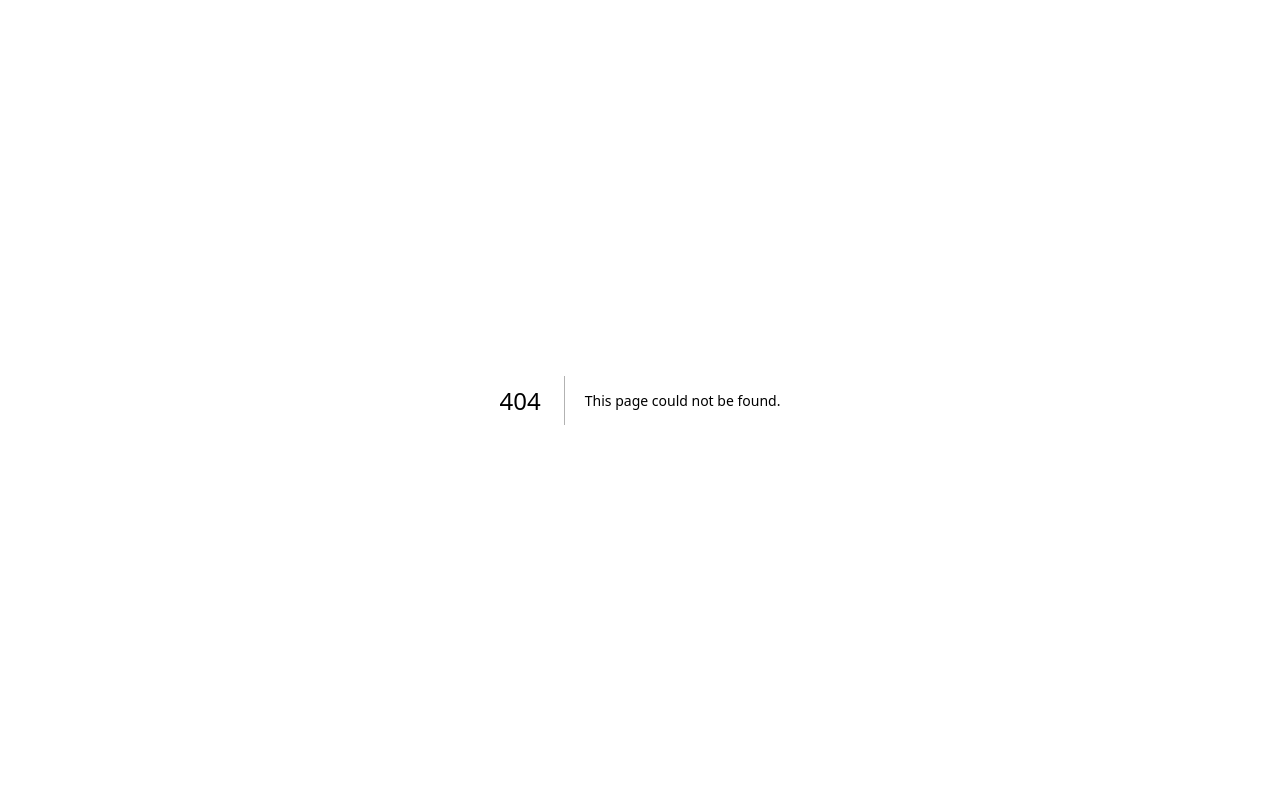
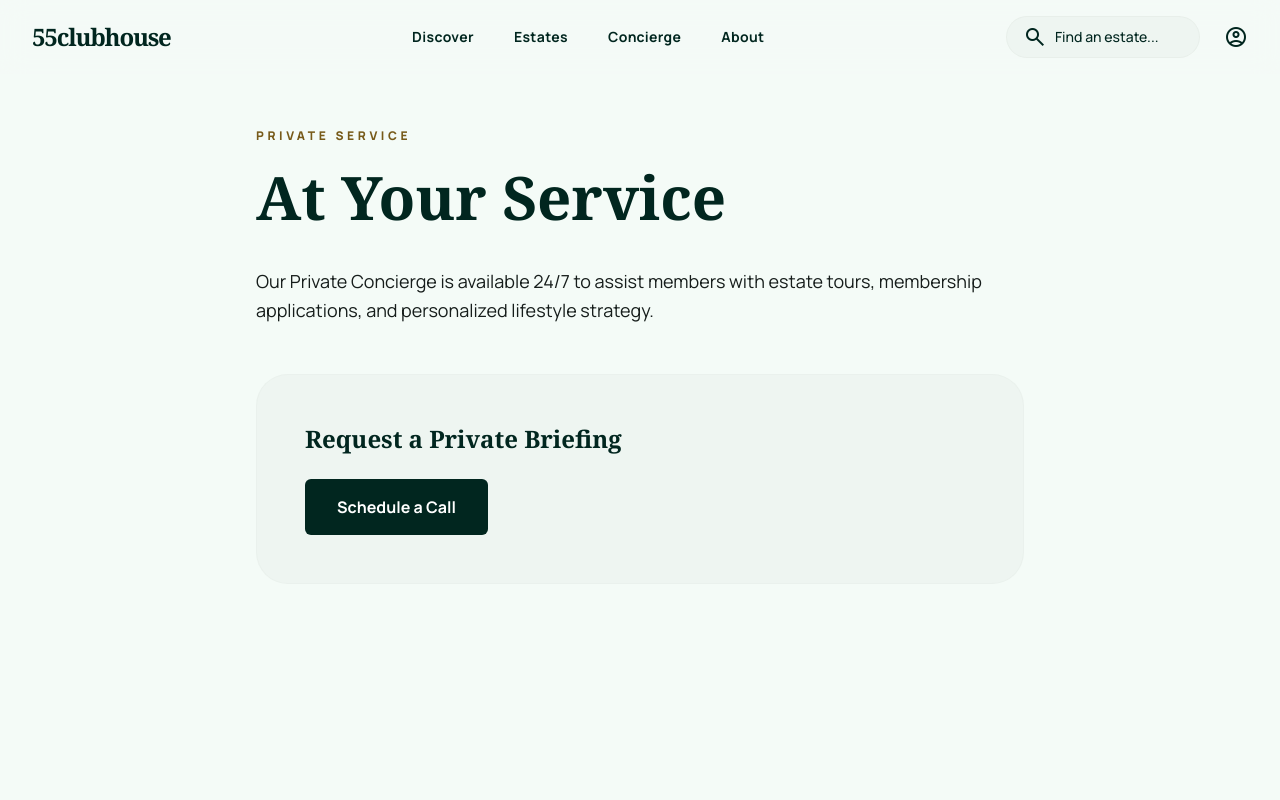
Before and after one commit to michaelitindi/55clubhouse, a Next.js app: page /concierge in a window 1280 px wide. Before the commit this address had no page. Shown: the top 800 px of the page. Built offline with nearby package versions, Linux system fonts and the light colour scheme.

Commit message:
Fixing broken links, pictures

```diff
--- a/next.config.ts
+++ b/next.config.ts
@@ -6,6 +6,10 @@ const nextConfig: NextConfig = {
       {
         protocol: 'https',
         hostname: 'images.unsplash.com',
+      },
+      {
+        protocol: 'https',
+        hostname: 'lh3.googleusercontent.com',
       },
     ],
   },
--- /dev/null
+++ b/src/app/about/page.tsx
@@ -0,0 +1,23 @@
+import Navbar from "@/components/layout/Navbar";
+import Footer from "@/components/layout/Footer";
+
+export default function AboutPage() {
+  return (
+    <>
+      <Navbar />
+      <main className="pt-32 pb-24 px-6 md:px-12 max-w-7xl mx-auto min-h-screen">
+        <div className="max-w-3xl">
+          <span className="manrope text-xs uppercase font-extrabold text-secondary tracking-[0.3em] mb-4 block">Our Heritage</span>
+          <h1 className="noto-serif text-5xl md:text-6xl font-bold text-primary mb-8 leading-tight">Preserving the Spirit of the Game</h1>
+          <p className="manrope text-lg text-on-surface-variant leading-relaxed mb-8">
+            55clubhouse was founded on a simple principle: that your home should be as distinguished as the fairways you walk. We are a collection of curators, architects, and golf enthusiasts dedicated to matching the world's elite with their perfect green.
+          </p>
+          <div className="aspect-video rounded-2xl overflow-hidden bg-surface-container-low mb-12">
+            <img src="https://images.unsplash.com/photo-1592919016381-f07ecd53633a?q=80&w=2070&auto=format&fit=crop" alt="Heritage Golf" className="w-full h-full object-cover" />
+          </div>
+        </div>
+      </main>
+      <Footer />
+    </>
+  );
+}
--- /dev/null
+++ b/src/app/concierge/page.tsx
@@ -0,0 +1,26 @@
+import Navbar from "@/components/layout/Navbar";
+import Footer from "@/components/layout/Footer";
+
+export default function ConciergePage() {
+  return (
+    <>
+      <Navbar />
+      <main className="pt-32 pb-24 px-6 md:px-12 max-w-7xl mx-auto min-h-screen">
+        <div className="max-w-3xl">
+          <span className="manrope text-xs uppercase font-extrabold text-secondary tracking-[0.3em] mb-4 block">Private Service</span>
+          <h1 className="noto-serif text-5xl md:text-6xl font-bold text-primary mb-8 leading-tight">At Your Service</h1>
+          <p className="manrope text-lg text-on-surface-variant leading-relaxed mb-12">
+            Our Private Concierge is available 24/7 to assist members with estate tours, membership applications, and personalized lifestyle strategy.
+          </p>
+          <div className="bg-surface-container-low p-12 rounded-[2rem] border border-outline-variant/10">
+            <h3 className="noto-serif text-2xl font-bold text-primary mb-6">Request a Private Briefing</h3>
+            <div className="space-y-4">
+              <button className="bg-primary text-white px-8 py-4 rounded-md font-bold manrope hover:opacity-90 transition-opacity">Schedule a Call</button>
+            </div>
+          </div>
+        </div>
+      </main>
+      <Footer />
+    </>
+  );
+}
--- a/src/app/page.tsx
+++ b/src/app/page.tsx
@@ -105,9 +105,9 @@ export default function Home() {
               <span className="manrope text-xs uppercase font-extrabold text-secondary tracking-[0.3em] mb-4 block">The Collection</span>
               <h2 className="noto-serif text-4xl md:text-5xl font-bold text-primary leading-tight">Featured Golf Communities</h2>
             </div>
-            <button className="text-primary font-bold manrope border-b-2 border-primary pb-1 hover:text-secondary hover:border-secondary transition-colors">
+            <Link href="/discover" className="text-primary font-bold manrope border-b-2 border-primary pb-1 hover:text-secondary hover:border-secondary transition-colors">
               View All Estates
-            </button>
+            </Link>
           </div>
           <div className="grid grid-cols-1 md:grid-cols-12 gap-8">
             {/* Large Featured Card */}
@@ -236,19 +236,19 @@ export default function Home() {
 
       {/* Mobile Bottom Navigation */}
       <nav className="fixed bottom-0 left-0 w-full z-50 flex justify-around items-center px-4 pb-6 pt-3 md:hidden bg-white/90 backdrop-blur-xl shadow-[0px_-10px_30px_rgba(22,29,27,0.04)] rounded-t-3xl border-t border-outline-variant/15">
-        <Link href="/" className="flex flex-col items-center justify-center text-primary bg-surface-container-low rounded-xl px-6 py-2">
+        <Link href="/discover" className="flex flex-col items-center justify-center text-primary bg-surface-container-low rounded-xl px-6 py-2">
           <span className="material-symbols-outlined">explore</span>
           <span className="manrope text-[10px] uppercase tracking-widest font-bold mt-1">Explore</span>
         </Link>
-        <Link href="#" className="flex flex-col items-center justify-center text-on-surface-variant opacity-70 hover:opacity-100 transition-opacity">
+        <Link href="/login" className="flex flex-col items-center justify-center text-on-surface-variant opacity-70 hover:opacity-100 transition-opacity">
           <span className="material-symbols-outlined">hotel_class</span>
-          <span className="manrope text-[10px] uppercase tracking-widest font-bold mt-1">Saved</span>
+          <span className="manrope text-[10px] uppercase tracking-widest font-bold mt-1">Curated</span>
         </Link>
         <Link href="/matchmaker" className="flex flex-col items-center justify-center text-on-surface-variant opacity-70 hover:opacity-100 transition-opacity">
           <span className="material-symbols-outlined">handshake</span>
           <span className="manrope text-[10px] uppercase tracking-widest font-bold mt-1">Match</span>
         </Link>
-        <Link href="/profile" className="flex flex-col items-center justify-center text-on-surface-variant opacity-70 hover:opacity-100 transition-opacity">
+        <Link href="/login" className="flex flex-col items-center justify-center text-on-surface-variant opacity-70 hover:opacity-100 transition-opacity">
           <span className="material-symbols-outlined">person</span>
           <span className="manrope text-[10px] uppercase tracking-widest font-bold mt-1">Profile</span>
         </Link>
--- a/src/components/layout/Navbar.tsx
+++ b/src/components/layout/Navbar.tsx
@@ -1,6 +1,20 @@
+'use client';
+
 import Link from 'next/link';
+import { useState } from 'react';
+import { useRouter } from 'next/navigation';
 
 export default function Navbar() {
+  const [searchQuery, setSearchQuery] = useState('');
+  const router = useRouter();
+
+  const handleSearch = (e: React.KeyboardEvent<HTMLInputElement>) => {
+    if (e.key === 'Enter' && searchQuery.trim()) {
+      router.push(`/discover?q=${encodeURIComponent(searchQuery.trim())}`);
+      setSearchQuery('');
+    }
+  };
+
   return (
     <header className="fixed top-0 w-full flex justify-between items-center px-8 py-4 max-w-screen-2xl mx-auto bg-background/80 backdrop-blur-md z-50">
       <Link href="/" className="text-2xl font-headline font-bold text-primary tracking-tighter">
@@ -24,9 +38,12 @@ export default function Navbar() {
         <div className="hidden lg:flex items-center bg-surface-container-low px-4 py-2 rounded-full border border-outline-variant/15">
           <span className="material-symbols-outlined text-primary text-sm mr-2">search</span>
           <input
-            className="bg-transparent border-none focus:ring-0 text-sm manrope w-32 placeholder:text-primary/60 text-primary font-medium"
+            className="bg-transparent border-none outline-none focus:outline-none focus:ring-0 text-sm manrope w-32 placeholder:text-primary text-primary font-medium"
             placeholder="Find an estate..."
             type="text"
+            value={searchQuery}
+            onChange={(e) => setSearchQuery(e.target.value)}
+            onKeyDown={handleSearch}
           />
         </div>
         <div className="flex items-center space-x-4">
```
